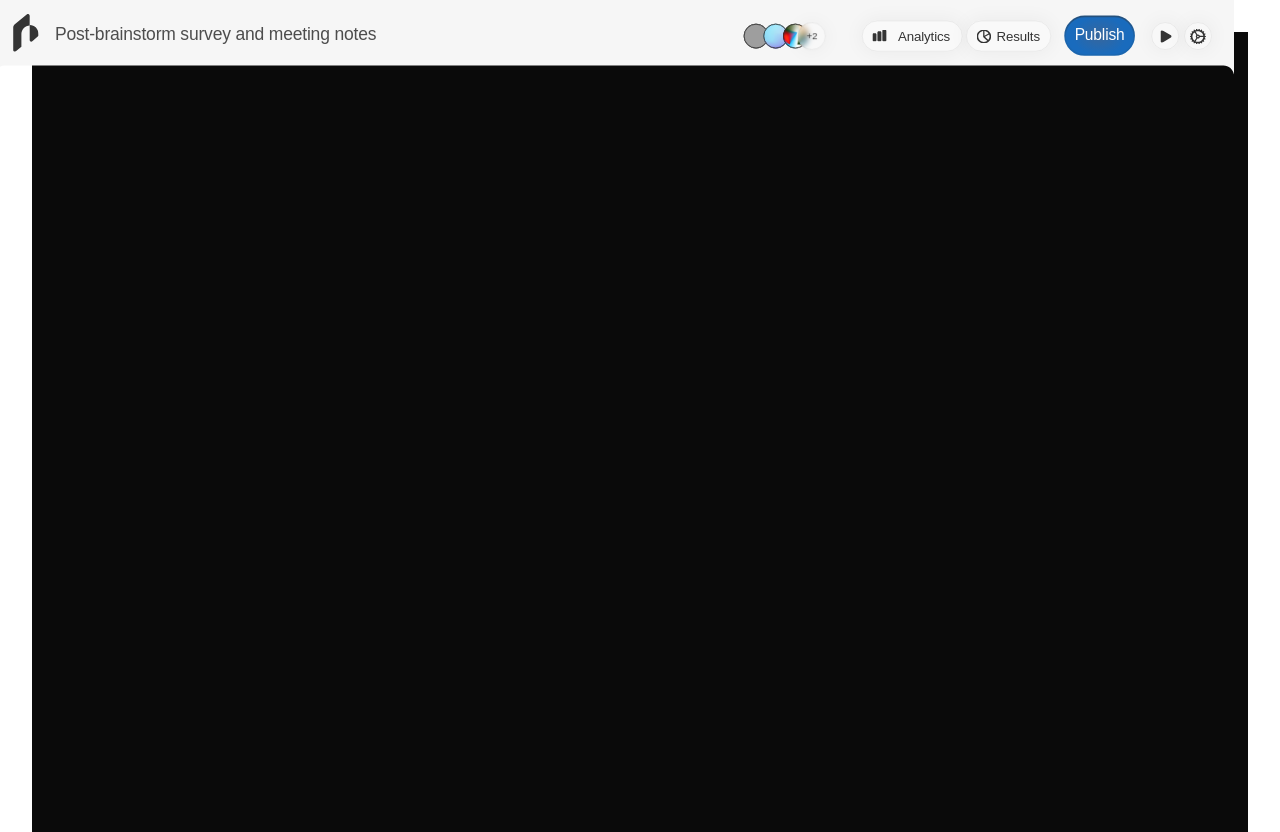
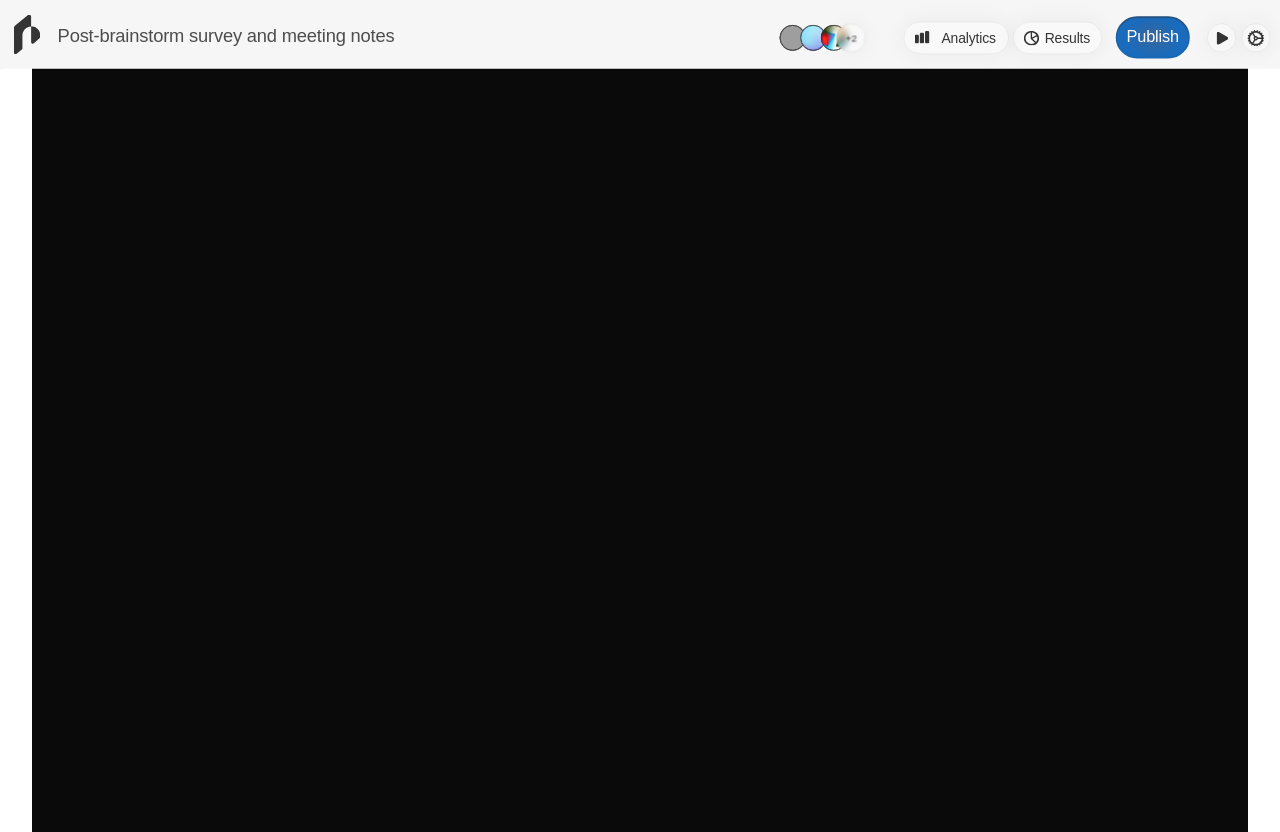
Before and after one commit to SchwenderOne/porticoMVP, a React (Vite) app in the folder web/: page / in a window 1280 px wide. Built offline with nearby package versions, Linux system fonts and the light colour scheme; grey boxes are pictures that could not be loaded.

Commit message:
fix(ui): enforce symmetric corner bleed by scaling to BASE_WIDTH - 2*BLEED and shifting content by -BLEED; eliminates right gap without effect loops

```diff
--- a/web/src/App.tsx
+++ b/web/src/App.tsx
@@ -1,4 +1,3 @@
-import { } from 'react'
 import './App.css'
 
 import Topbar from './components/Topbar'
@@ -6,13 +5,12 @@ import ScaleContainer from './components/ScaleContainer'
 
 function App() {
   const BASE_WIDTH = 1521
-  const LEFT_BLEED = 16
-  const RIGHT_BLEED = 24
+  const BLEED = 16
   return (
     <div className="min-h-screen bg-[#0a0a0a] text-white">
       <div className="fixed left-0 top-0" style={{ width: '100dvw' }}>
-        <ScaleContainer width={BASE_WIDTH + LEFT_BLEED + RIGHT_BLEED} height={91}>
-          <div style={{ marginLeft: -LEFT_BLEED, width: BASE_WIDTH }}>
+        <ScaleContainer width={BASE_WIDTH - 2 * BLEED} height={91}>
+          <div style={{ marginLeft: -BLEED, width: BASE_WIDTH }}>
             <Topbar />
           </div>
         </ScaleContainer>
```
